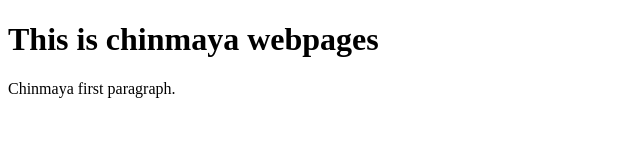
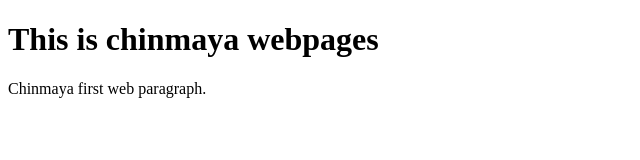
Before and after one commit to Chinmaya143/my-code-pipeline, a plain HTML site: page index.html in a window 1280 px wide. Shown: the full height of the page, 0-640 px from the left. Drawn offline with Linux system fonts and the light colour scheme.

Commit message:
Update index.html

```diff
--- a/index.html
+++ b/index.html
@@ -4,7 +4,7 @@
 
 <h1>This is chinmaya webpages</h1>
 
-<p>Chinmaya first paragraph.</p>
+<p>Chinmaya first web paragraph.</p>
 
 </body>
 </html>
```
